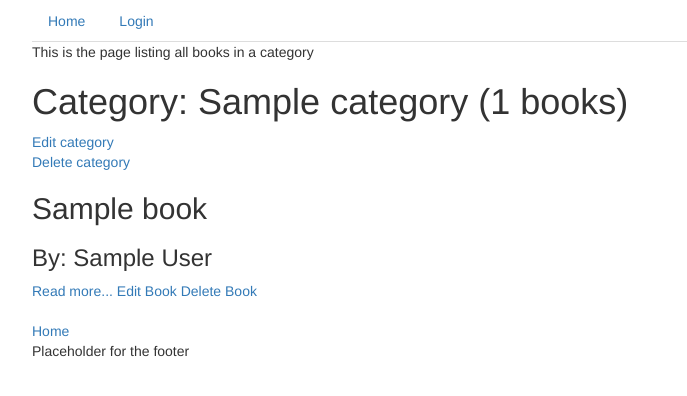
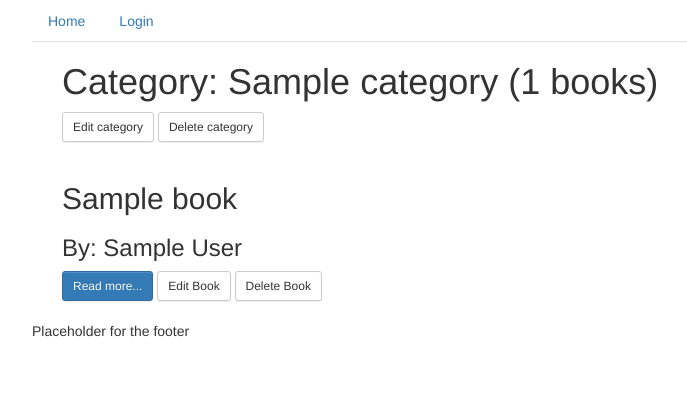
Before and after one commit to sam-atkins/fsnd-item_catalog, a Flask app: page /category/1/ in a window 1280 px wide. Shown: the top 396 px of the page, without its empty margins (38-725 px from the left). Run offline with Flask 2, Linux system fonts and the light colour scheme; tables that the repository leaves empty hold one stand-in row (values such as "Sample post"); parts of the project's set-up code (start-up, migrations or seed data) failed here and were passed over; some libraries are stand-ins or nearby versions.

Commit message:
feat: Add further bootstrap to pages

```diff
--- a/catalog/templates/categorybooks.html
+++ b/catalog/templates/categorybooks.html
@@ -2,10 +2,20 @@
 {% block content %}
 {% include "partials/header.html" %}
 
+
+<div class="container-fluid">
+    <div class="col-md-12">
+
+        <h1>Category: {{category.name}} ({{books|count}} books)</h1>
+
         <div>
-    <p>This is the page listing all books in a category</p>
+            <a role="button" class="btn btn-default btn-sm" href="{{url_for('category_admin.editCategory', category_id=category.id)}}">Edit category</a>
+
+            <a role="button" class="btn btn-default btn-sm" href="{{url_for('category_admin.deleteCategory', category_id=category.id)}}">Delete category</a>
+            <br>
         </div>
 
+        <br>
         <div class = 'flash'>
             {% with messages = get_flashed_messages() %}
             {% if messages %}
@@ -18,31 +28,20 @@
             {% endwith %}
         </div>
 
-<div>
-    <h1>Category: {{category.name}} ({{books|count}} books)</h1>
-
-    <div>
-        <a href="{{url_for('category_admin.editCategory', category_id=category.id)}}">Edit category</a>
-        <br>
-        <a href="{{url_for('category_admin.deleteCategory', category_id=category.id)}}">Delete category</a>
-        <br>
-    </div>
 
         <div>
             {% for book in books  %}
                 <h2>{{book.name}}</h2>
                 <h3>By: {{book.author}}</h3>
-            <a href="{{url_for('book_admin.theBook', book_id=book.id)}}">Read more...</a>
-            <a href="{{url_for('book_admin.editBook', category_id=category.id, book_id=book.id)}}">Edit Book</a>
-            <a href="{{url_for('book_admin.deleteBook', category_id=category.id, book_id=book.id)}}">Delete Book</a>
+                <a role="button" class="btn btn-primary btn-sm" href="{{url_for('book_admin.theBook', book_id=book.id)}}">Read more...</a>
+                <a role="button" class="btn btn-default btn-sm" href="{{url_for('book_admin.editBook', category_id=category.id, book_id=book.id)}}">Edit Book</a>
+                <a role="button" class="btn btn-default btn-sm" href="{{url_for('book_admin.deleteBook', category_id=category.id, book_id=book.id)}}">Delete Book</a>
 
                 <br>
                 <br>
             {% endfor %}
         </div>
-
-
-    <a href="{{url_for('homePage.index')}}">Home</a>
+    </div>
 </div>
 
 {% include "partials/footer.html" %}
--- a/catalog/templates/newbook.html
+++ b/catalog/templates/newbook.html
@@ -1,9 +1,6 @@
 {% extends "base.html" %}
 {% block content %}
     {% include "partials/header.html" %}
-    <br>
-    <a href="{{url_for('homePage.index')}}">Home</a>
-    <br>
     <br>
     <div class="col=sm-10 col-sm-offset-2">
         <h2>Add a new book</h2>
--- a/catalog/templates/newcategory.html
+++ b/catalog/templates/newcategory.html
@@ -1,10 +1,7 @@
 {% extends "base.html" %}
 {% block content %}
 {% include "partials/header.html" %}
-    <br>
-    <a href="{{url_for('homePage.index')}}">Home</a>
-    <br>
-    <br>
+
     <div class="col=sm-10 col-sm-offset-2">
         <h2>Add a new category</h2>
     </div>
```
Also changed, not shown: catalog/templates/book.html (+7 -9 lines). Lines whose indentation alone changed are shown as unchanged.
